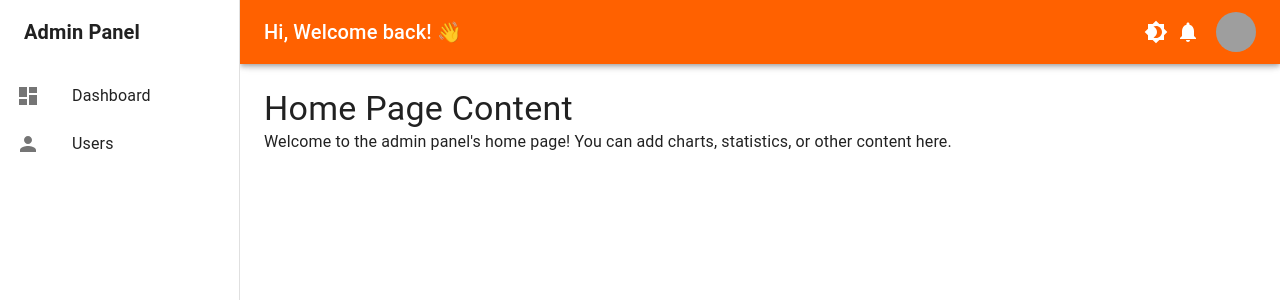
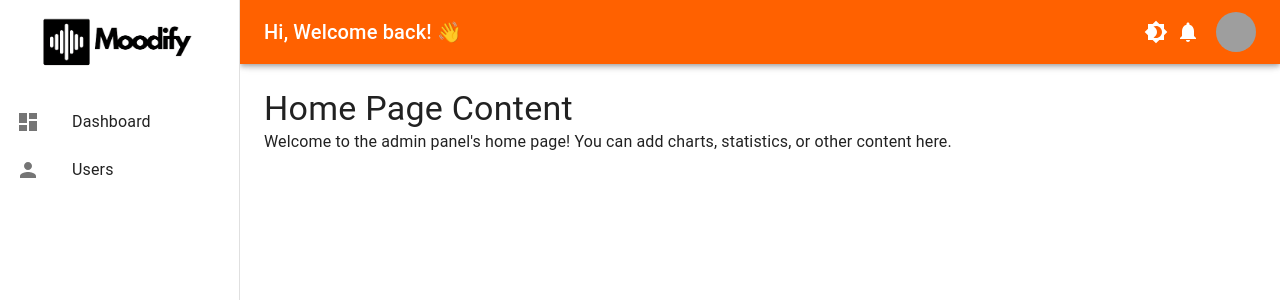
Before and after one commit to hananeltassa/Moodify-website, a React (Create React App) app: page /home in a window 1280 px wide. Shown: the top 300 px of the page. Built offline with nearby package versions, Linux system fonts and the light colour scheme; grey boxes are pictures that could not be loaded.

Commit message:
Updated Sidebar Component

```diff
--- a/src/components/DashboardLayout/SidebarComponent.jsx
+++ b/src/components/DashboardLayout/SidebarComponent.jsx
@@ -1,25 +1,22 @@
 import React from "react";
-import {
-  Drawer,
-  Toolbar,
-  Typography,
-  List,
-  ListItem,
-  ListItemIcon,
-  ListItemText,
-  Box,
-} from "@mui/material";
+import { Drawer, Toolbar, Typography, List, ListItem, ListItemIcon, ListItemText, Box,} from "@mui/material";
 import DashboardIcon from "@mui/icons-material/Dashboard";
 import PersonIcon from "@mui/icons-material/Person";
+import Logo from "../../assets/Logo-black.png";
+import LogoBlack from "../../assets/Logo-black.png";
+import LogoWhite from "../../assets/Logo-white.png";
 
-const SidebarComponent = ({ mobileOpen, handleDrawerToggle, drawerWidth }) => {
+const SidebarComponent = ({ mobileOpen, handleDrawerToggle, drawerWidth, mode }) => {
   const drawer = (
     <div>
       {/* Toolbar for branding */}
       <Toolbar>
-        <Typography variant="h6" sx={{ fontWeight: "bold" }}>
-          Admin Panel
-        </Typography>
+      {/* Logo */}
+      <img
+        src={mode === "dark" ? LogoWhite : LogoBlack}
+        alt="Admin Logo"
+        className="mt-2 mb-4"
+      />
       </Toolbar>
       {/* Navigation list */}
       <List>
--- a/src/components/DashboardLayout/index.jsx
+++ b/src/components/DashboardLayout/index.jsx
@@ -34,6 +34,7 @@ const DashboardLayout = ({ children }) => {
           mobileOpen={mobileOpen}
           handleDrawerToggle={handleDrawerToggle}
           drawerWidth={drawerWidth}
+          mode={mode}
         />
         {/* Main Content Area */}
         <Box
```
